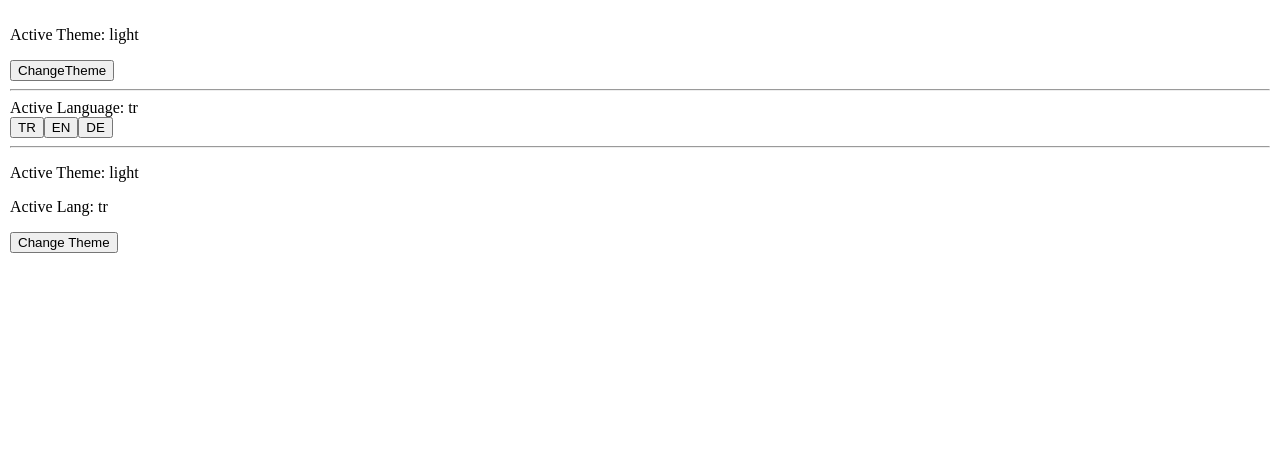
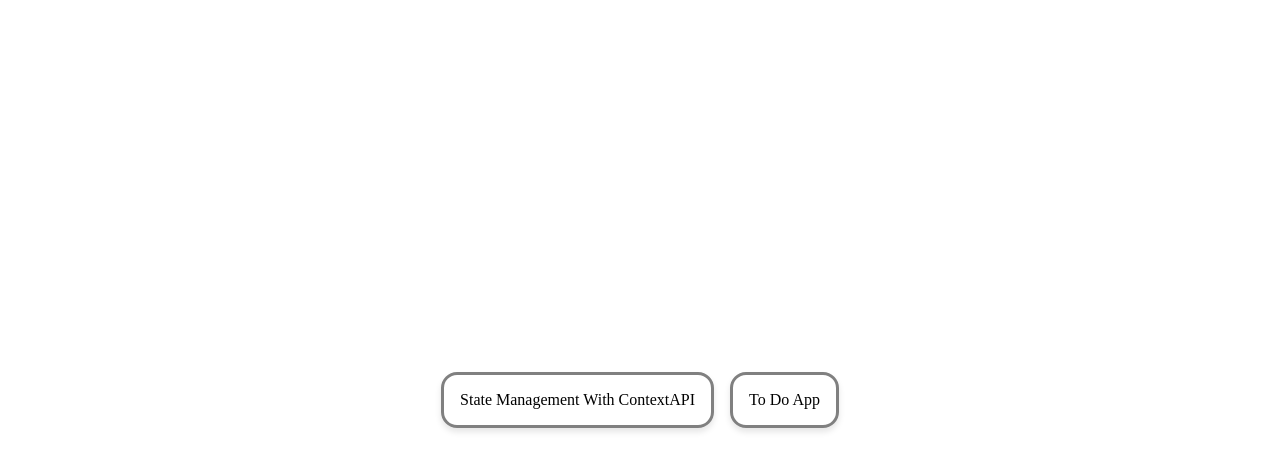
Before and after one commit to hanifidemir5/React-303, a React (Create React App) app: page / in a window 1280 px wide. Shown: the top 470 px of the page. Built offline with nearby package versions, Linux system fonts and the light colour scheme.

Commit message:
Add multiple page structure for navigation.

```diff
--- a/src/App.js
+++ b/src/App.js
@@ -1,14 +1,19 @@
 import "./styles.css";
-import { LangContextProvider } from "./contexts/LangContext";
-import { ThemeContextProvider } from "./contexts/ThemeContext";
-import Container from "./Container";
+import { BrowserRouter, Route, Routes } from "react-router";
+import MainPage from "./pages/MainPage";
+import ToDoApp from "./pages/ToDoApp";
+import StateManagementWithContextAPI from "./pages/stateManagementWithContextAPI";
 
 const App = () => (
-  <LangContextProvider>
-    <ThemeContextProvider>
-      <Container />
-    </ThemeContextProvider>
-  </LangContextProvider>
+  <BrowserRouter>
+    <Routes>
+      <Route path="/">
+        <Route index element={<MainPage />} />
+        <Route element={<StateManagementWithContextAPI />} path="/stateManagementWithContextAPI" />
+        <Route element={<ToDoApp />} path="toDoApp" />
+      </Route>
+    </Routes>
+  </BrowserRouter>
 );
 
 export default App;
--- a/src/components/ChangeLang.js
+++ b/src/components/ChangeLang.js
@@ -3,7 +3,7 @@ import { useLang } from "../contexts/LangContext";
 const ChangeLang = () => {
   const { lang, setLang } = useLang();
   return (
-    <div>
+    <div className="text-2xl">
       <hr />
       <div>Active Language: {lang}</div>
       <button onClick={() => setLang("tr")}>TR</button>
--- a/src/components/Footer.js
+++ b/src/components/Footer.js
@@ -1,3 +1,4 @@
+import { Link } from "react-router";
 import { useLang } from "../contexts/LangContext";
 import { useTheme } from "../contexts/ThemeContext";
 
@@ -7,6 +8,9 @@ const Footer = (props) => {
 
   return (
     <div>
+      <Link to={"/"} style={{ position: "absolute", top: "1rem", right: "1rem" }}>
+        Main Page
+      </Link>
       <hr />
       <p>Active Theme: {theme}</p>
       <p>Active Lang: {lang}</p>
--- /dev/null
+++ b/src/pages/MainPage/index.css
@@ -0,0 +1,8 @@
+.main-container {
+  width: 100%;
+  height: 100vh;
+  display: flex;
+  align-items: center;
+  justify-content: center;
+  gap: 1rem;
+}
--- /dev/null
+++ b/src/pages/MainPage/index.js
@@ -0,0 +1,14 @@
+import React from "react";
+import { Link } from "react-router";
+import "./index.css";
+
+const MainPage = (props) => {
+  return (
+    <div className="main-container">
+      <Link to={"/stateManagementWithContextAPI"}>State Management With ContextAPI</Link>
+      <Link to={"/toDoApp"}>To Do App</Link>
+    </div>
+  );
+};
+
+export default MainPage;
--- /dev/null
+++ b/src/pages/ToDoApp/index.js
@@ -0,0 +1,7 @@
+import React from "react";
+
+const ToDoApp = (props) => {
+  return <div></div>;
+};
+
+export default ToDoApp;
--- /dev/null
+++ b/src/pages/stateManagementWithContextAPI/index.js
@@ -0,0 +1,16 @@
+import React from "react";
+import { LangContextProvider } from "../../contexts/LangContext";
+import { ThemeContextProvider } from "../../contexts/ThemeContext";
+import Container from "../../Container";
+
+const StateManagementWithContextAPI = (props) => {
+  return (
+    <LangContextProvider>
+      <ThemeContextProvider>
+        <Container />
+      </ThemeContextProvider>
+    </LangContextProvider>
+  );
+};
+
+export default StateManagementWithContextAPI;
--- a/src/styles.css
+++ b/src/styles.css
@@ -18,3 +18,21 @@ body {
 .dark button {
   color: black;
 }
+
+a {
+  padding: 1rem;
+  border-radius: 1rem;
+  border-width: 3px;
+  border-style: solid;
+  border-color: gray;
+  text-decoration: none;
+  box-shadow: 0px 4px 6px rgba(0, 0, 0, 0.1);
+  color: black;
+  transition: all 0.5s ease;
+}
+
+a:hover {
+  scale: 1.1;
+  background-color: black;
+  color: white;
+}
```
Also changed, not shown: package.json (+7 -1 lines), src/pages/ToDoApp/index.css (added), src/pages/stateManagementWithContextAPI/index.css (added), 1 other file (tests, documents, lock files or other folders).
